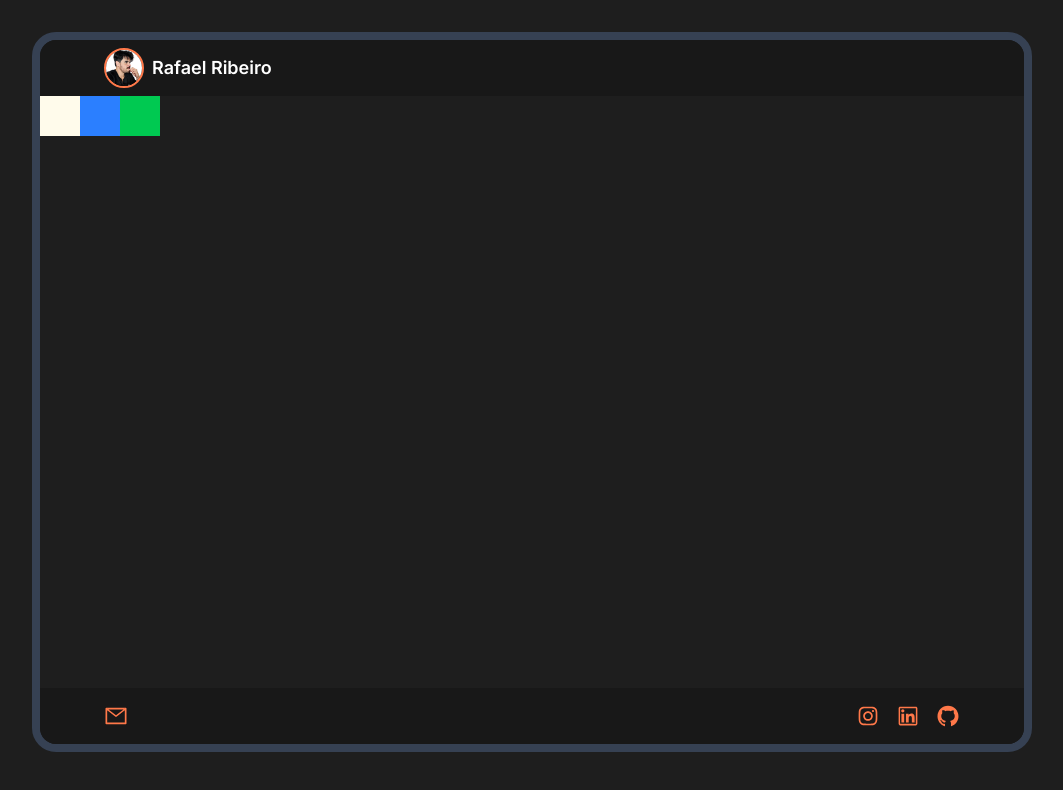
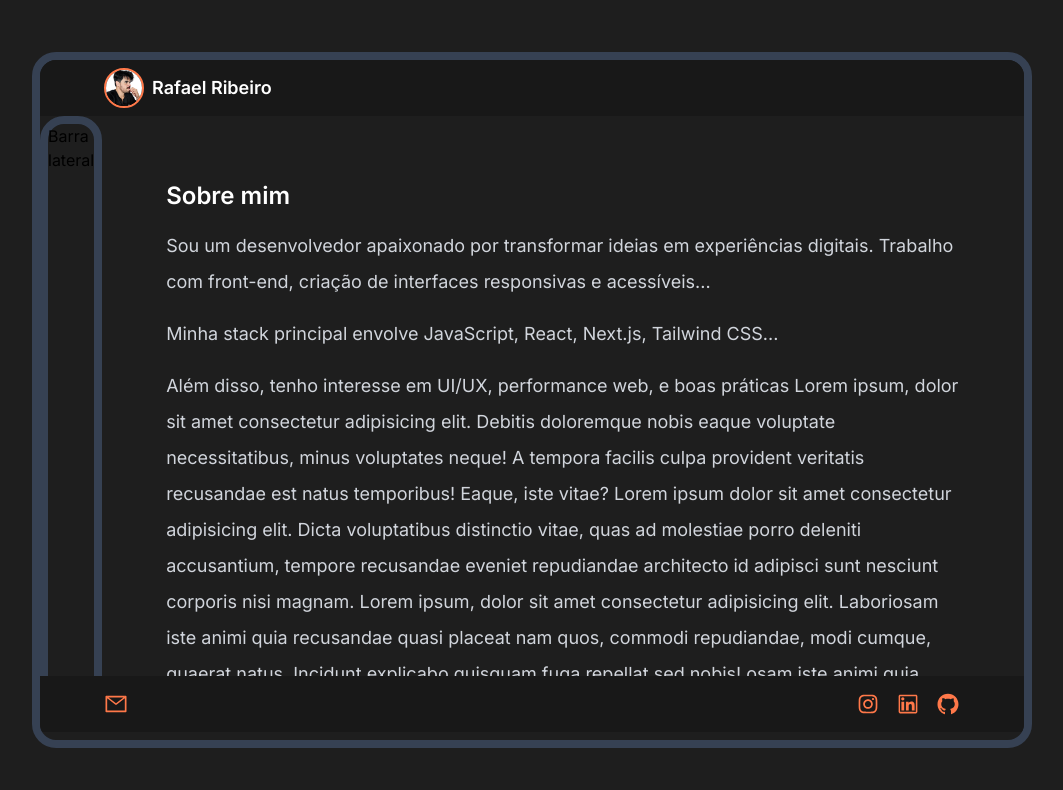
Before and after one commit to RafahOlive/rafa-blog, a Next.js app: page /sobre in a window 1280 px wide. Shown: the top 790 px of the page, without its empty margins (108-1171 px from the left). Built offline with nearby package versions, Linux system fonts and the light colour scheme.

Commit message:
Ajustado css e insediro pagina sobre

```diff
--- a/src/app/layout.tsx
+++ b/src/app/layout.tsx
@@ -20,19 +20,22 @@ export default function RootLayout({
 }>) {
   return (
     <html lang="pt-BR">
-      <body className={`${inter.className} bg-main`}>
+      <body className={`${inter.className} bg-main h-dvh flex items-center justify-center`}>
         <div
           className="flex flex-col
-           min-h-dvh
-
+          h-dvh
           lg:border-8 lg:border-gray-700 lg:rounded-3xl
           lg:w-[1000px] lg:max-w-[95vw]
-          lg:min-h-[90vh]
-          lg:mx-auto lg:my-8
+          lg:max-h-[87vh]
           lg:overflow-hidden"
         >
           <Header />
-          <main className="flex-grow h-full">{children}</main>
+          <main
+            className="flex-grow
+          lg:max-h-[70vh] overflow-y-auto"
+          >
+            {children}
+          </main>
           <Footer />
         </div>
       </body>
--- a/src/app/page.tsx
+++ b/src/app/page.tsx
@@ -2,7 +2,7 @@ import Hero from "./components/Hero";
 
 export default function Home() {
   return (
-    <div className="flex flex-col justify-center items-center min-h-[70vh]">
+    <div className="flex flex-col justify-center items-center">
       <Hero />
     </div>
 
--- a/src/app/sobre/page.tsx
+++ b/src/app/sobre/page.tsx
@@ -1,15 +1,51 @@
 export default function Sobre() {
-    return (
-        <div className="flex">
-            <div className="bg-amber-50 h-10 w-10">
+  return (
+    <div
+      className="flex flex-row
+    "
+    >
+      <aside
+        className="hidden
+        lg:flex lg:flex-col
+        lg:border-8 lg:border-gray-700 lg:rounded-3xl "
+      >
+        Barra lateral
+      </aside>
 
-            </div>
-            <div className="bg-blue-500 h-10 w-10">
+      <section
+        className="p-4 text-base leading-relaxed text-gray-300
+        lg:p-16 lg:text-lg lg:leading-loose"
+      >
+        <h1 className="text-2xl font-bold mb-4 text-white">Sobre mim</h1>
+        <p className="mb-4">
+          Sou um desenvolvedor apaixonado por transformar ideias em experiências
+          digitais. Trabalho com front-end, criação de interfaces responsivas e
+          acessíveis...
+        </p>
+        <p className="mb-4">
+          Minha stack principal envolve JavaScript, React, Next.js, Tailwind
+          CSS...
+        </p>
+        <p className="mb-4">
+          Além disso, tenho interesse em UI/UX, performance web, e boas práticas
+          Lorem ipsum, dolor sit amet consectetur adipisicing elit. Debitis
+          doloremque nobis eaque voluptate necessitatibus, minus voluptates
+          neque! A tempora facilis culpa provident veritatis recusandae est
+          natus temporibus! Eaque, iste vitae? Lorem ipsum dolor sit amet
+          consectetur adipisicing elit. Dicta voluptatibus distinctio vitae,
+          quas ad molestiae porro deleniti accusantium, tempore recusandae
+          eveniet repudiandae architecto id adipisci sunt nesciunt corporis nisi
+          magnam. Lorem ipsum, dolor sit amet consectetur adipisicing elit.
+          Laboriosam iste animi quia recusandae quasi placeat nam quos, commodi
+          repudiandae, modi cumque, quaerat natus. Incidunt explicabo quisquam
+          fuga repellat sed nobis!
 
-            </div>
-              <div className="bg-green-500 h-10 w-10">
 
-            </div>
-        </div>
-    )
+          osam iste animi quia recusandae quasi placeat nam quos, commodi
+          repudiandae, modi cumque, quaerat natus. Incidunt explicabo quisquam
+          fuga repellat sed nobis!
+        </p>
+      </section>
+    </div>
+  );
 }
```
